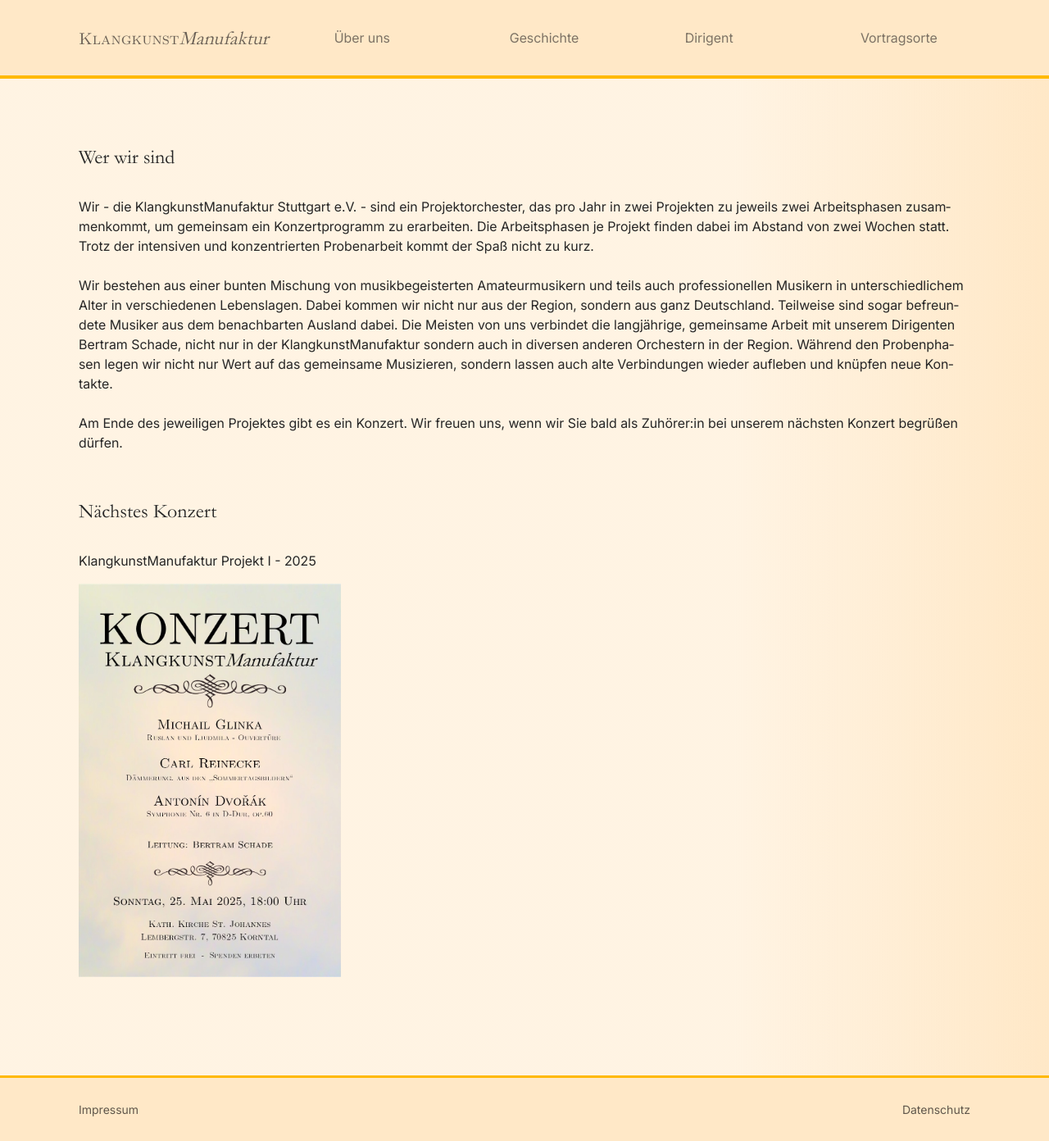
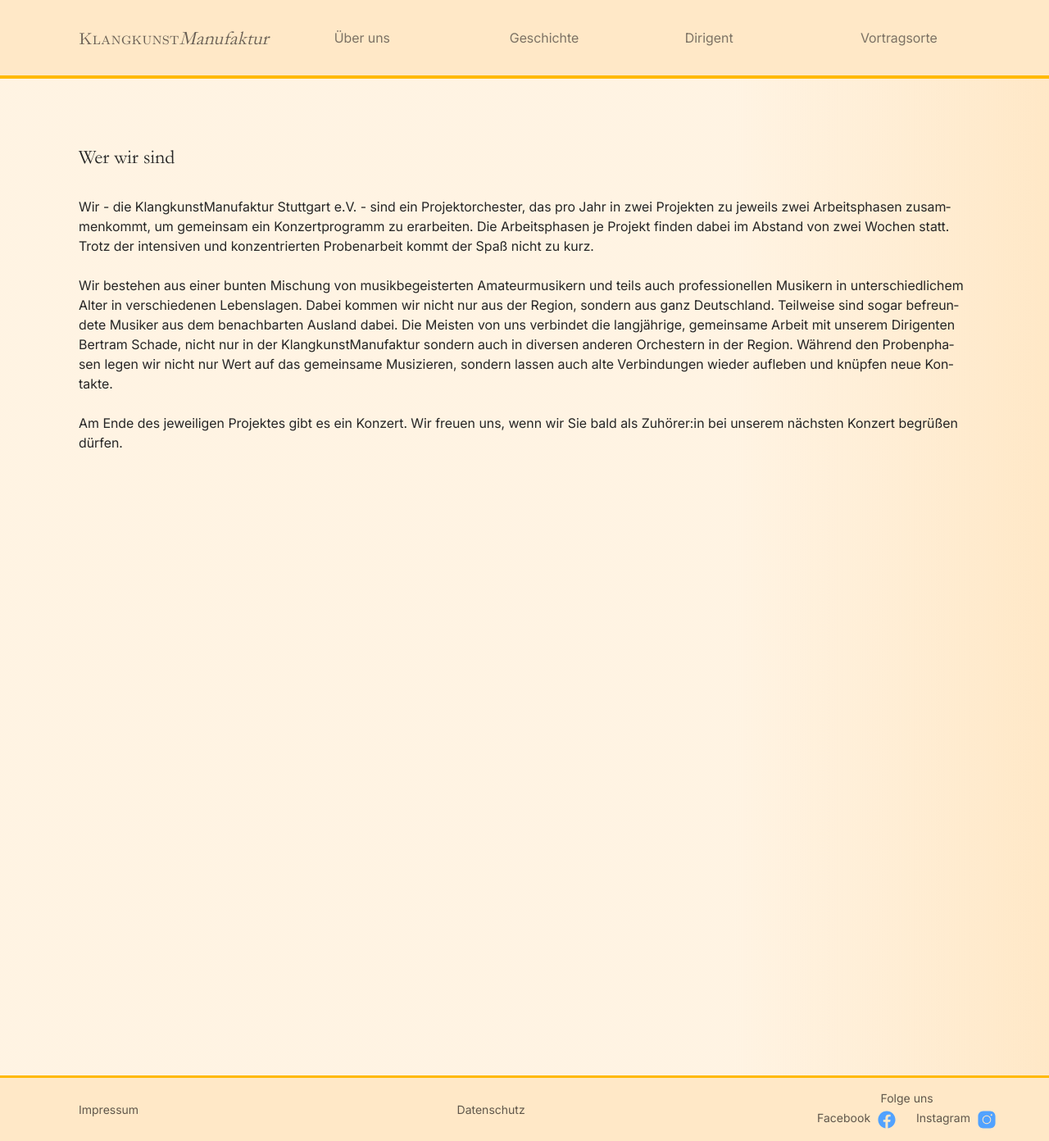
Before and after one commit to FrankWuensch/klangkunst_website_project, a Jekyll site: the page built from index.html, in a window 1280 px wide. Shown: the whole page at 82% size. Built offline with Jekyll 4.4.1, drawn with Linux system fonts in a browser that asks for light colours.

Commit message:
add link to facebook and insta

```diff
--- a/_config.yml
+++ b/_config.yml
@@ -41,11 +41,26 @@ posters:
     title: KlangkunstManufaktur Projekt I - 2024
   - src: "src/plakate/Klangkunst Plakat 2024-II.png"
     title: KlangkunstManufaktur Projekt II - 2024
-actual_poster:
   - src: "src/plakate/Klangkunst Plakat 2025-I.png"
     title: KlangkunstManufaktur Projekt I - 2025
+# actual_poster:
+#   - src: "src/plakate/Klangkunst Plakat 2025-I.png"
+#     title: KlangkunstManufaktur Projekt I - 2025
 footer_elements:
   - name: Impressum
     link: "impressum.html"
   - name: Datenschutz
     link: "datenschutz.html"
+references:
+  - name: Facebook
+    link: https://www.facebook.com/OrchesterKlangkunstManufaktur
+    icon: |
+      <svg class="max-h-6 max-w-6 fill-blue-400 dark:fill-blue-800" xmlns="http://www.w3.org/2000/svg" x="0px" y="0px" width="100" height="100" viewBox="0 0 50 50">
+      <path d="M25,3C12.85,3,3,12.85,3,25c0,11.03,8.125,20.137,18.712,21.728V30.831h-5.443v-5.783h5.443v-3.848 c0-6.371,3.104-9.168,8.399-9.168c2.536,0,3.877,0.188,4.512,0.274v5.048h-3.612c-2.248,0-3.033,2.131-3.033,4.533v3.161h6.588 l-0.894,5.783h-5.694v15.944C38.716,45.318,47,36.137,47,25C47,12.85,37.15,3,25,3z"></path>
+      </svg>
+  - name: Instagram
+    link: https://www.instagram.com/klangkunstmanufaktur
+    icon: |
+      <svg class="max-h-6 max-w-6 fill-blue-400 dark:fill-blue-800" xmlns="http://www.w3.org/2000/svg" x="0px" y="0px" width="100" height="100" viewBox="0 0 50 50">
+      <path d="M 16 3 C 8.83 3 3 8.83 3 16 L 3 34 C 3 41.17 8.83 47 16 47 L 34 47 C 41.17 47 47 41.17 47 34 L 47 16 C 47 8.83 41.17 3 34 3 L 16 3 z M 37 11 C 38.1 11 39 11.9 39 13 C 39 14.1 38.1 15 37 15 C 35.9 15 35 14.1 35 13 C 35 11.9 35.9 11 37 11 z M 25 14 C 31.07 14 36 18.93 36 25 C 36 31.07 31.07 36 25 36 C 18.93 36 14 31.07 14 25 C 14 18.93 18.93 14 25 14 z M 25 16 C 20.04 16 16 20.04 16 25 C 16 29.96 20.04 34 25 34 C 29.96 34 34 29.96 34 25 C 34 20.04 29.96 16 25 16 z"></path>
+      </svg>
--- a/_includes/footer.html
+++ b/_includes/footer.html
@@ -12,5 +12,13 @@
       <div>{{element.name}}</div>
     </a>
     {%endfor%}
+    <div class="flex flex-col gap-y-1 max-xl:hidden">
+      <div>Folge uns</div>
+      <div class="flex flex-row gap-x-6">
+        {%for ref in site.references%}
+          <a href="{{site.baseurl}}{{ref.link}}" class="flex flex-row gap-x-2 hover:underline hover:underline-offset-4" target="_blank">{{ref.name}} {{ref.icon}}</a>
+        {%endfor%}
+      </div>
+    </div>
   </div>
 </footer>
--- a/_includes/menu.html
+++ b/_includes/menu.html
@@ -15,4 +15,9 @@
     </div>
   </a>
   {%endfor%}
+  <div class="flex flex-col gap-y-2 px-8 py-4 w-full text-sm text-right">
+    {%for ref in site.references%}
+      <a href="{{site.baseurl}}{{ref.link}}" class="flex flex-row gap-x-2 justify-end mx-2 w-full underline underline-offset-4" target="_blank">{{ref.name}} {{ref.icon}}</a>
+    {%endfor%}
+  </div>
 </span>
--- a/dist/output.css
+++ b/dist/output.css
@@ -7,9 +7,12 @@
       "Segoe UI Emoji", "Segoe UI Symbol", "Noto Color Emoji";
     --font-mono: ui-monospace, SFMono-Regular, Menlo, Monaco, Consolas, "Liberation Mono",
       "Courier New", monospace;
-    --color-orange-100: oklch(95.4% 0.038 75.164);
     --color-amber-400: oklch(82.8% 0.189 84.429);
     --color-sky-600: oklch(58.8% 0.158 241.966);
+    --color-blue-300: oklch(80.9% 0.105 251.813);
+    --color-blue-400: oklch(70.7% 0.165 254.624);
+    --color-blue-600: oklch(54.6% 0.245 262.881);
+    --color-blue-800: oklch(42.4% 0.199 265.638);
     --color-neutral-800: oklch(26.9% 0 0);
     --color-neutral-900: oklch(20.5% 0 0);
     --color-stone-50: oklch(98.5% 0.001 106.423);
@@ -230,6 +233,12 @@
   .z-50 {
     z-index: 50;
   }
+  .-mx-2 {
+    margin-inline: calc(var(--spacing) * -2);
+  }
+  .mx-2 {
+    margin-inline: calc(var(--spacing) * 2);
+  }
   .mx-auto {
     margin-inline: auto;
   }
@@ -242,6 +251,9 @@
   .mt-12 {
     margin-top: calc(var(--spacing) * 12);
   }
+  .mr-2 {
+    margin-right: calc(var(--spacing) * 2);
+  }
   .mb-3 {
     margin-bottom: calc(var(--spacing) * 3);
   }
@@ -253,6 +265,9 @@
   }
   .flex {
     display: flex;
+  }
+  .grid {
+    display: grid;
   }
   .hidden {
     display: none;
@@ -275,6 +290,9 @@
   .h-full {
     height: 100%;
   }
+  .max-h-6 {
+    max-height: calc(var(--spacing) * 6);
+  }
   .max-h-full {
     max-height: 100%;
   }
@@ -289,6 +307,9 @@
   }
   .w-full {
     width: 100%;
+  }
+  .max-w-6 {
+    max-width: calc(var(--spacing) * 6);
   }
   .max-w-6xl {
     max-width: var(--container-6xl);
@@ -332,6 +353,12 @@
   .list-none {
     list-style-type: none;
   }
+  .grid-cols-2 {
+    grid-template-columns: repeat(2, minmax(0, 1fr));
+  }
+  .grid-rows-2 {
+    grid-template-rows: repeat(2, minmax(0, 1fr));
+  }
   .flex-col {
     flex-direction: column;
   }
@@ -356,8 +383,20 @@
   .justify-end {
     justify-content: flex-end;
   }
+  .gap-x-2 {
+    column-gap: calc(var(--spacing) * 2);
+  }
+  .gap-x-6 {
+    column-gap: calc(var(--spacing) * 6);
+  }
   .gap-x-8 {
     column-gap: calc(var(--spacing) * 8);
+  }
+  .gap-y-1 {
+    row-gap: calc(var(--spacing) * 1);
+  }
+  .gap-y-2 {
+    row-gap: calc(var(--spacing) * 2);
   }
   .gap-y-4 {
     row-gap: calc(var(--spacing) * 4);
@@ -453,11 +492,6 @@
     --tw-gradient-via-stops: var(--tw-gradient-position), var(--tw-gradient-from) var(--tw-gradient-from-position), var(--tw-gradient-via) var(--tw-gradient-via-position), var(--tw-gradient-to) var(--tw-gradient-to-position);
     --tw-gradient-stops: var(--tw-gradient-via-stops);
   }
-  .via-orange-100 {
-    --tw-gradient-via: var(--color-orange-100);
-    --tw-gradient-via-stops: var(--tw-gradient-position), var(--tw-gradient-from) var(--tw-gradient-from-position), var(--tw-gradient-via) var(--tw-gradient-via-position), var(--tw-gradient-to) var(--tw-gradient-to-position);
-    --tw-gradient-stops: var(--tw-gradient-via-stops);
-  }
   .via-70\% {
     --tw-gradient-via-position: 70%;
   }
@@ -468,6 +502,9 @@
   .bg-fixed {
     background-attachment: fixed;
   }
+  .fill-blue-400 {
+    fill: var(--color-blue-400);
+  }
   .object-contain {
     object-fit: contain;
   }
@@ -477,11 +514,20 @@
   .p-0 {
     padding: calc(var(--spacing) * 0);
   }
+  .p-8 {
+    padding: calc(var(--spacing) * 8);
+  }
+  .px-4 {
+    padding-inline: calc(var(--spacing) * 4);
+  }
   .px-8 {
     padding-inline: calc(var(--spacing) * 8);
   }
   .px-12 {
     padding-inline: calc(var(--spacing) * 12);
+  }
+  .py-2 {
+    padding-block: calc(var(--spacing) * 2);
   }
   .py-4 {
     padding-block: calc(var(--spacing) * 4);
@@ -497,6 +543,9 @@
   }
   .pt-16 {
     padding-top: calc(var(--spacing) * 16);
+  }
+  .pr-2 {
+    padding-right: calc(var(--spacing) * 2);
   }
   .pr-24 {
     padding-right: calc(var(--spacing) * 24);
@@ -587,6 +636,9 @@
   }
   .underline {
     text-decoration-line: underline;
+  }
+  .underline-offset-4 {
+    text-underline-offset: 4px;
   }
   .opacity-0 {
     opacity: 0%;
@@ -792,6 +844,16 @@
     @media (prefers-color-scheme: dark) {
       --tw-gradient-to: var(--color-neutral-900);
       --tw-gradient-stops: var(--tw-gradient-via-stops, var(--tw-gradient-position), var(--tw-gradient-from) var(--tw-gradient-from-position), var(--tw-gradient-to) var(--tw-gradient-to-position));
+    }
+  }
+  .dark\:fill-blue-600 {
+    @media (prefers-color-scheme: dark) {
+      fill: var(--color-blue-600);
+    }
+  }
+  .dark\:fill-blue-800 {
+    @media (prefers-color-scheme: dark) {
+      fill: var(--color-blue-800);
     }
   }
   .dark\:text-amber-400\/70 {
--- a/index.html
+++ b/index.html
@@ -25,10 +25,8 @@ title_info_2: Nächstes Konzert
 
 <!-- only shown in mobile version -->
 <div class="w-full max-w-6xl h-full xl:hidden">
+  {%if site.actual_poster[0].title%}
   <h1 class="header-second">{{page.title_info_2}}</h1>
-  {%if page.subtitle_info_2%}
-  <h2>{{page.subtitle_info_2}}</h2>
-  {%endif%}
   <div class="flex flex-row flex-wrap gap-x-8 gap-y-12 mb-8 w-full">
     {%if site.actual_poster[0].src and site.actual_poster[0].title%}
     <div class="flex flex-col gap-y-4 w-80">
@@ -38,6 +36,7 @@ title_info_2: Nächstes Konzert
     </div>
     {%endif%}
   </div>
+  {%endif%}
   <h1 class="header-second">{{page.title_info_1}}</h1>
   <p>{{page.info_1}}</p>
 </div>
@@ -46,10 +45,8 @@ title_info_2: Nächstes Konzert
 <div class="w-full max-w-6xl h-full max-xl:hidden">
   <h1 class="header-second">{{page.title_info_1}}</h1>
   <p class="mb-8">{{page.info_1}}</p>
+  {%if site.actual_poster[0].title%}
   <h1 class="header-second">{{page.title_info_2}}</h1>
-  {%if page.subtitle_info_2%}
-  <h2>{{page.subtitle_info_2}}</h2>
-  {%endif%}
   <div class="flex flex-row flex-wrap gap-x-8 gap-y-12 w-full">
     {%if site.actual_poster[0].src and site.actual_poster[0].title%}
     <div class="flex flex-col gap-y-4 w-80">
@@ -59,4 +56,5 @@ title_info_2: Nächstes Konzert
     </div>
     {%endif%}
   </div>
+  {%endif%}
 </div>
```
Also changed, not shown: 8 other files.
